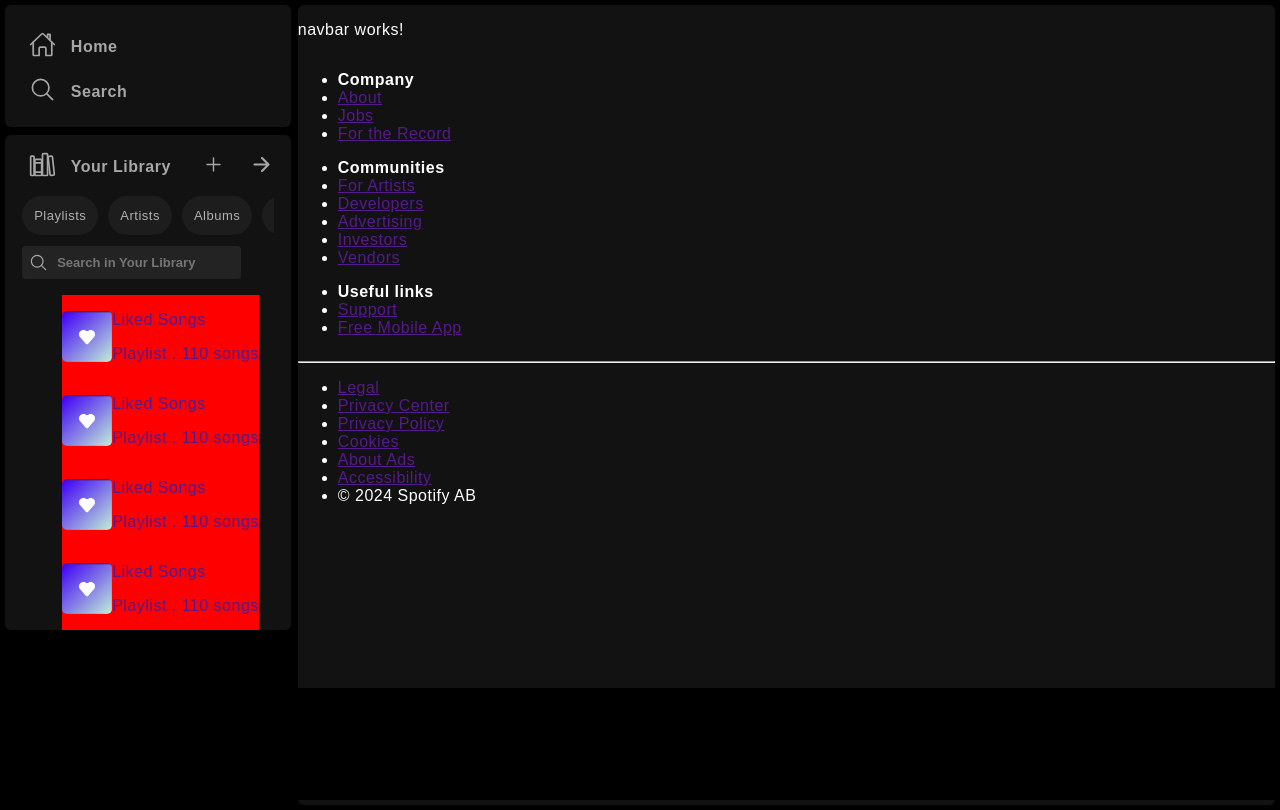
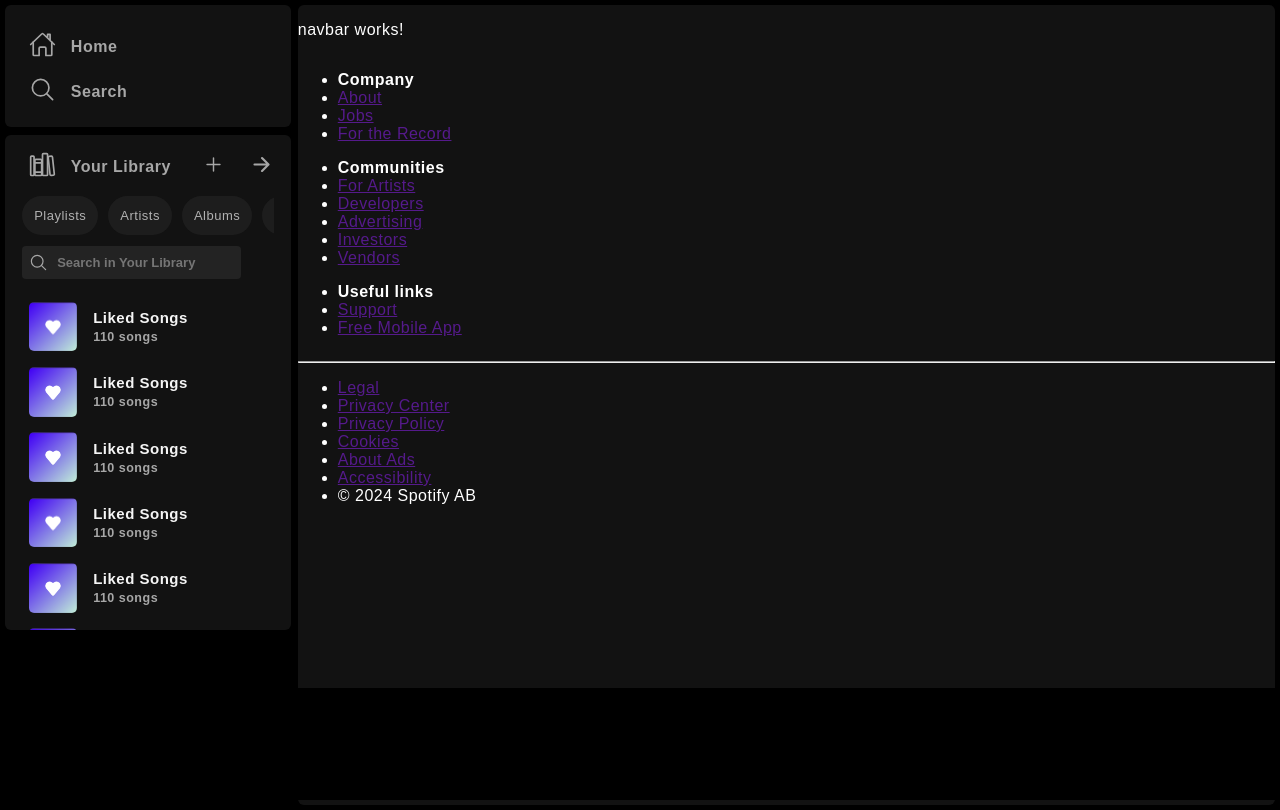
Before and after one commit to Jerems412Dev/web-spotify-clone, an Angular app: page /home in a window 1280 px wide. Built offline with nearby package versions, Linux system fonts and the light colour scheme.

Commit message:
sidebar content part three

```diff
--- a/src/app/core/components/sidebar/sidebar.component.css
+++ b/src/app/core/components/sidebar/sidebar.component.css
@@ -95,6 +95,12 @@
     display: none;
 }
 
+@-moz-document url-prefix() {
+    .part-two {
+      scrollbar-width: none;
+    }
+}
+
 .part-two  a {
     text-decoration: none;
     color: whitesmoke;
@@ -154,24 +160,107 @@
 }
 
 .content-part-three {
-    display: grid;
-    justify-content: space-between;
-    align-items: center;
+    width: 100%;
+    display: block;
 }
 
 .content-part-three ul {
     list-style: none;
+    padding: 0;
 }
 
 .content-part-three ul li a {
+    display: flex;
     text-decoration: none;
     white-space: nowrap;
-    display: flex;
+    border-radius: 7px;
     align-items: center;
-    background-color: red;
+    padding-top: 7px;
+    padding-bottom: 7px;
+    padding-left: 7px;
+    transition: ease-in-out .3s;
+    margin-bottom: .1rem;
+}
+
+.content-part-three ul li a:hover {
+    background-color: #232323;
+}
+
+.content-part-three ul li a ul {
+    list-style: none;
+    margin-left: 1rem;
+}
+
+.content-part-three ul li a ul li:first-child {
+    font-size: 15px;
+    font-weight: 700;
+    color: whitesmoke;
+    margin-bottom: 4px;
+}
+
+.content-part-three ul li a ul li:last-child {
+    color: #a7a7a7;
+    font-size: 12.5px;
+    font-weight: 550;
+    margin-top: 4px;
 }
 
 .content-part-three ul li a img {
-    width: 50px;
+    width: 48px;
     border-radius: 5px;
 }
+
+
+
+
+
+
+/* scrollbar */
+
+.part-three::-webkit-scrollbar {
+    display: none;
+    transition: ease-in-out .6s;
+}
+
+.part-three:hover::-webkit-scrollbar {
+    display: block;
+    width: 11px;
+}
+
+.part-three::-webkit-scrollbar-track {
+    background-color: #121212;
+    opacity: .3;
+  }
+
+  .part-three::-webkit-scrollbar-thumb {
+    background-color: rgb(105, 105, 105);
+    opacity: .3;
+  }
+
+  /* For Microsoft Edge */
+  /* Notez que Edge utilise la propriété -ms-overflow-style */
+  .part-three {
+    -ms-overflow-style: none;
+  }
+
+  .part-three ::-ms-scrollbar {
+    width: 15px;
+  }
+
+  .part-three ::-ms-scrollbar-track {
+    background-color: #121212;
+    opacity: .3;
+  }
+
+  .part-three ::-ms-scrollbar-thumb {
+    background-color: rgb(105, 105, 105);
+    opacity: .3;
+  }
+
+  /*FireFox*/
+
+  @-moz-document url-prefix() {
+    .part-three {
+      scrollbar-width: none;
+    }
+}
--- a/src/app/core/components/sidebar/sidebar.component.html
+++ b/src/app/core/components/sidebar/sidebar.component.html
@@ -38,55 +38,64 @@
                 <li>
                     <a href="">
                         <img src="assets/img/liked.png" alt="">
-                        <span>
-                            <p>Liked Songs</p>
-                            <p>Playlist . 110 songs</p>
-                        </span>
+                        <ul>
+                            <li>Liked Songs</li>
+                            <li>110 songs</li>
+                        </ul>
                     </a>
                 </li>
                 <li>
                     <a href="">
                         <img src="assets/img/liked.png" alt="">
-                        <span>
-                            <p>Liked Songs</p>
-                            <p>Playlist . 110 songs</p>
-                        </span>
+                        <ul>
+                            <li>Liked Songs</li>
+                            <li>110 songs</li>
+                        </ul>
                     </a>
                 </li>
                 <li>
                     <a href="">
                         <img src="assets/img/liked.png" alt="">
-                        <span>
-                            <p>Liked Songs</p>
-                            <p>Playlist . 110 songs</p>
-                        </span>
+                        <ul>
+                            <li>Liked Songs</li>
+                            <li>110 songs</li>
+                        </ul>
                     </a>
                 </li>
                 <li>
                     <a href="">
                         <img src="assets/img/liked.png" alt="">
-                        <span>
-                            <p>Liked Songs</p>
-                            <p>Playlist . 110 songs</p>
-                        </span>
+                        <ul>
+                            <li>Liked Songs</li>
+                            <li>110 songs</li>
+                        </ul>
                     </a>
                 </li>
                 <li>
                     <a href="">
                         <img src="assets/img/liked.png" alt="">
-                        <span>
-                            <p>Liked Songs</p>
-                            <p>Playlist . 110 songs</p>
-                        </span>
+                        <ul>
+                            <li>Liked Songs</li>
+                            <li>110 songs</li>
+                        </ul>
                     </a>
                 </li>
                 <li>
                     <a href="">
                         <img src="assets/img/liked.png" alt="">
-                        <span>
-                            <p>Liked Songs</p>
-                            <p>Playlist . 110 songs</p>
-                        </span>
+                        <ul>
+                            <li>Liked Songs</li>
+                            <li>110 songs</li>
+                        </ul>
+                    </a>
+                </li>
+                <li>
+                    <a href="">
+                        <img src="assets/img/liked.png" alt="">
+                        <ul>
+                            <li>Liked Songs</li>
+                            <li>110 songs</li>
+                        </ul>
                     </a>
                 </li>
             </ul>
```
